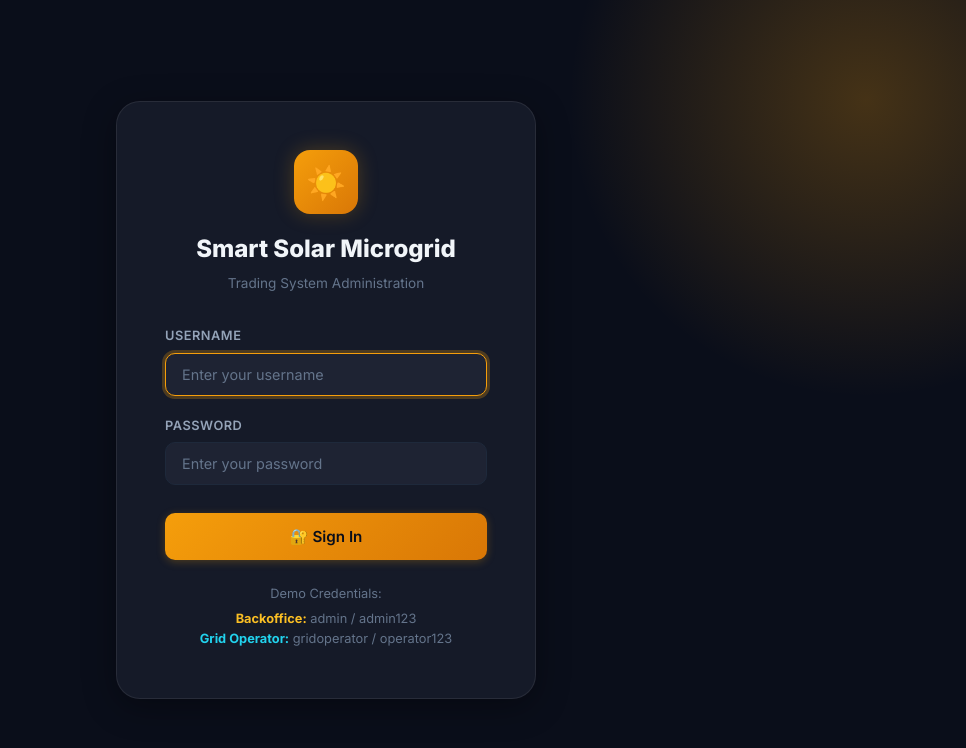
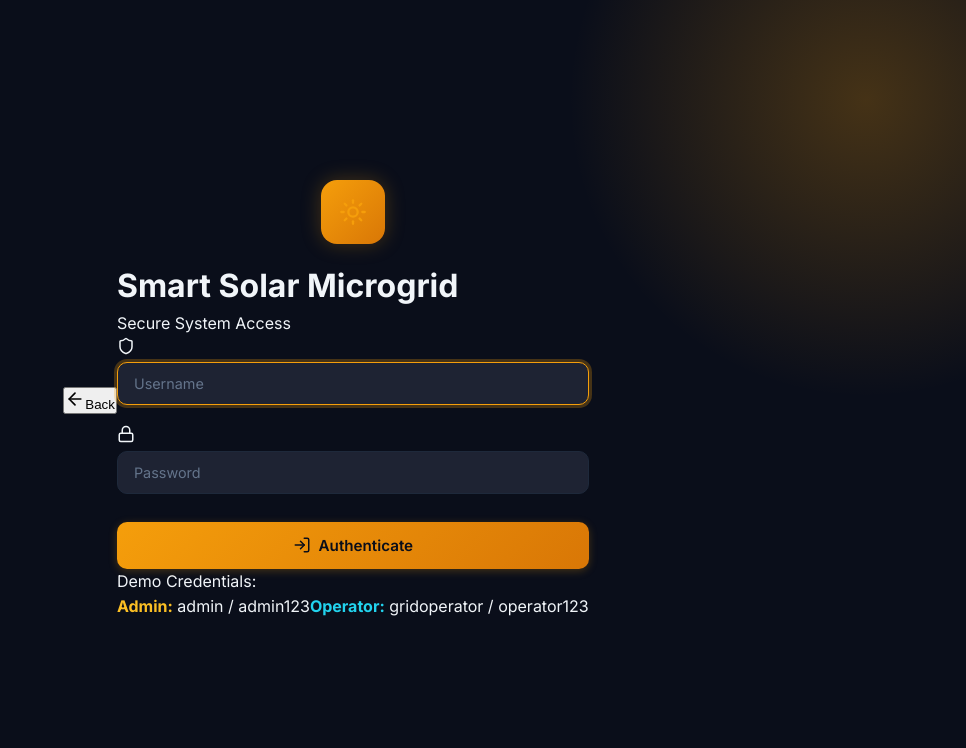
Before and after one commit to wmrmweerakoon/smart-solar-microgrid, a React (Vite) app in the folder frontend/: page /login in a window 1280 px wide. Shown: the top 748 px of the page, without its empty margins (314-1280 px from the left). Built offline with nearby package versions, Linux system fonts and the light colour scheme.

Commit message:
Redesign login page with glassmorphism card and back button

```diff
--- a/frontend/src/pages/Login.jsx
+++ b/frontend/src/pages/Login.jsx
@@ -1,3 +1,4 @@
+import { AlertTriangle, LogIn, Sun, Shield, Lock, ArrowLeft } from 'lucide-react';
 import { useState } from 'react';
 import { useNavigate } from 'react-router-dom';
 import { authService } from '../services/api';
@@ -47,60 +48,67 @@ const Login = () => {
 
   return (
     <div className="login-page">
-      <div className="login-card">
-        <div className="login-logo">
-          <div className="login-logo-icon">☀️</div>
+      <div className="login-bg-overlay"></div>
+
+      <button className="login-back-btn" onClick={() => navigate('/')} title="Back to Home">
+        <ArrowLeft size={20} />
+        <span>Back</span>
+      </button>
+
+      <div className="login-glass-card">
+        <div className="login-header">
+          <div className="login-logo-icon">
+            <Sun size={28} color="var(--primary)" />
+          </div>
           <h1>Smart Solar Microgrid</h1>
-          <p>Trading System Administration</p>
+          <p>Secure System Access</p>
         </div>
 
         {error && (
           <div className="alert alert-error">
-            <span>⚠️</span> {error}
+            <span><AlertTriangle size={16} className="icon-mr" /></span> {error}
           </div>
         )}
 
         <form className="login-form" onSubmit={handleSubmit}>
-          <div className="form-group">
-            <label className="form-label" htmlFor="username">Username</label>
+          <div className="form-group login-input-wrapper">
+            <Shield className="login-input-icon" size={18} />
             <input
               id="username"
               name="username"
               type="text"
-              className="form-input"
-              placeholder="Enter your username"
+              className="form-input login-input"
+              placeholder="Username"
               value={formData.username}
               onChange={handleChange}
               autoFocus
             />
           </div>
 
-          <div className="form-group">
-            <label className="form-label" htmlFor="password">Password</label>
+          <div className="form-group login-input-wrapper">
+            <Lock className="login-input-icon" size={18} />
             <input
               id="password"
               name="password"
               type="password"
-              className="form-input"
-              placeholder="Enter your password"
+              className="form-input login-input"
+              placeholder="Password"
               value={formData.password}
               onChange={handleChange}
             />
           </div>
 
-          <Button type="submit" variant="primary" loading={loading} size="lg">
-            🔐 Sign In
+          <Button type="submit" variant="primary" loading={loading} size="lg" className="login-submit-btn">
+            <LogIn size={18} className="icon-mr" /> Authenticate
           </Button>
         </form>
 
-        <div style={{ marginTop: 24, textAlign: 'center', fontSize: '0.8rem', color: 'var(--text-muted)' }}>
+        <div className="login-footer">
           <p>Demo Credentials:</p>
-          <p style={{ marginTop: 4 }}>
-            <strong style={{ color: 'var(--primary-light)' }}>Backoffice:</strong> admin / admin123
-          </p>
-          <p>
-            <strong style={{ color: 'var(--accent-light)' }}>Grid Operator:</strong> gridoperator / operator123
-          </p>
+          <div className="demo-credentials">
+            <span><strong style={{ color: 'var(--primary-light)' }}>Admin:</strong> admin / admin123</span>
+            <span><strong style={{ color: 'var(--accent-light)' }}>Operator:</strong> gridoperator / operator123</span>
+          </div>
         </div>
       </div>
     </div>
```
